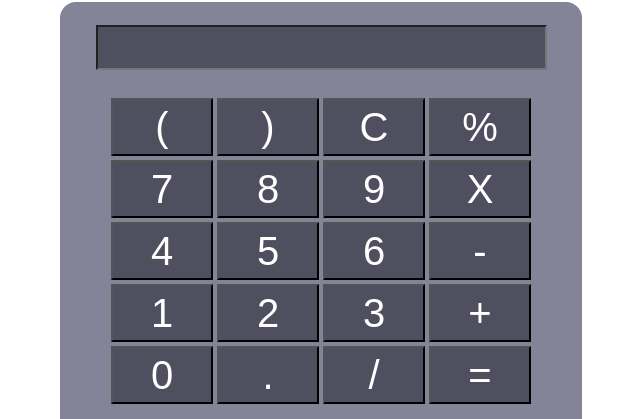
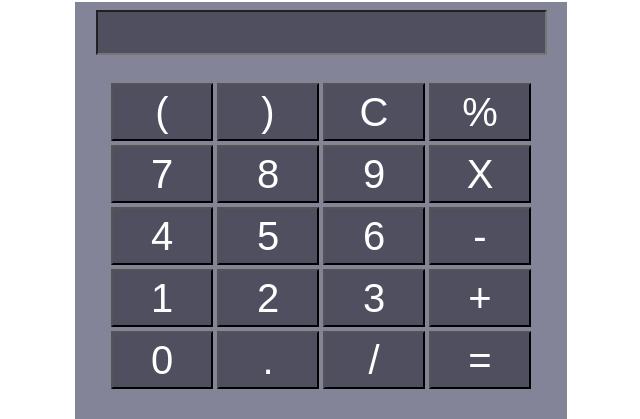
Before and after one commit to MrSlothhCodes/MrSlothhCodes.github.io, a plain HTML site: page index.html in a window 1280 px wide. Shown: the part 70-489 px from the top of the page, without its empty margins (319-959 px from the left). Drawn offline with Linux system fonts and the light colour scheme.

Commit message:
Update style.css

```diff
--- a/style.css
+++ b/style.css
@@ -2,6 +2,7 @@
     text-align: center;
     margin-top: 25px;
     font-family: monospace
+
 }
 
 table {
@@ -25,11 +26,11 @@ button {
 }
 
 .calc {
-    border: 8px;
-    padding: 23px;
+
+    padding: 8px;
     display: inline-block;
     background-color: rgb(132, 132, 153);
-    border-radius: 16px;
+
 }
 
 .footer {
```
